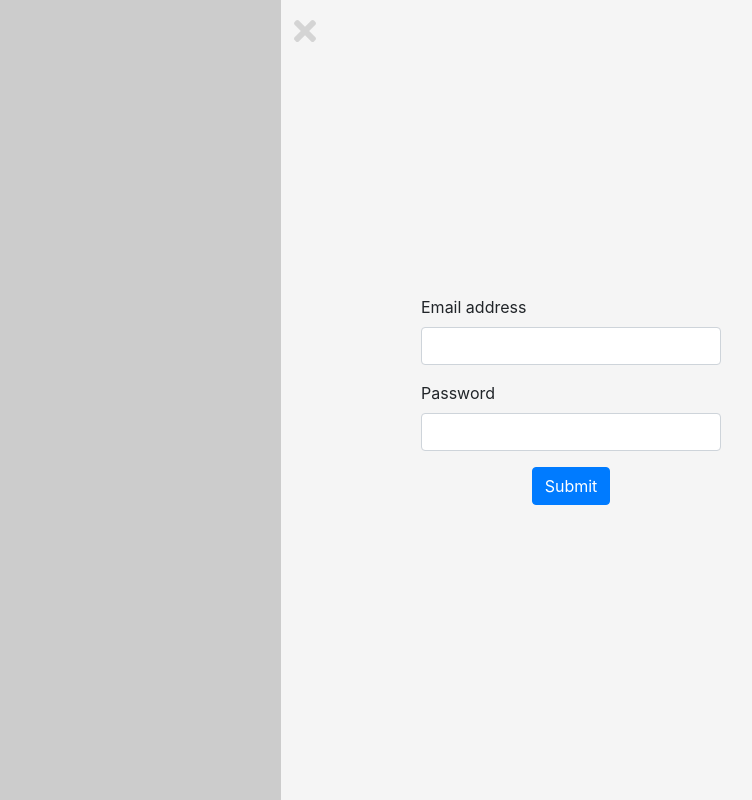
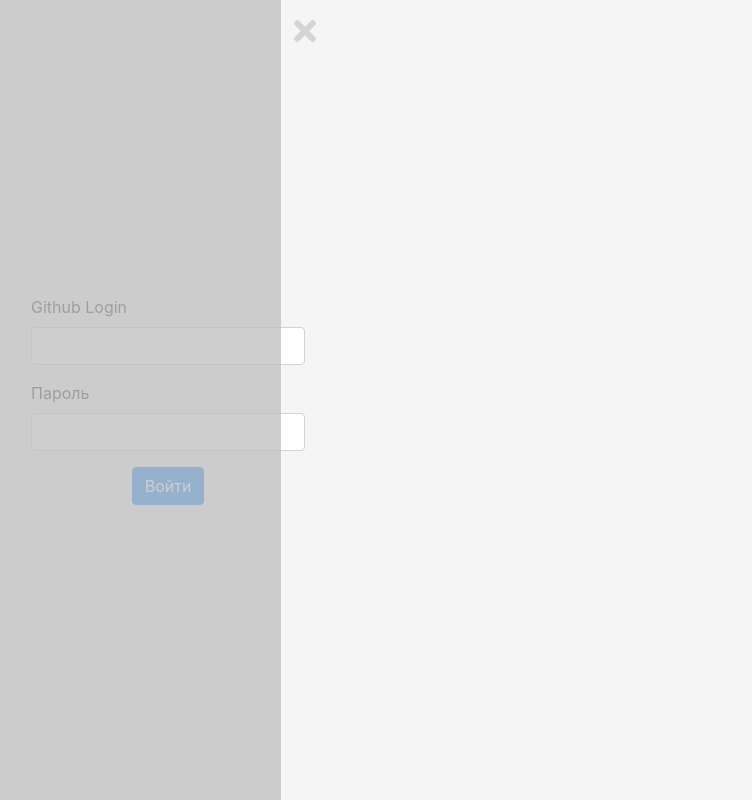
Before and after one commit to prr21/invoice_test, a React (Create React App) app: page / in a window 1280 px wide. Shown: the whole page, without its empty margins (69-821 px from the left). Built offline with nearby package versions, Linux system fonts and the light colour scheme.

Commit message:
Валидация формы

```diff
--- a/src/components/form/Form.js
+++ b/src/components/form/Form.js
@@ -1,25 +1,81 @@
-import React from 'react'
+import React, { useState } from 'react'
+import { Redirect } from 'react-router-dom'
+
+import { validPassword, checkLoginForExist } from '../../utils/validate'
 import './form.sass'
 
-function Form(){
+function Form({ logged, logIn }){
+
+  const [userStatus, sendUserStatus] = useState({value: ''})
+  const [passwordStatus, sendPasswordStatus] = useState({value: ''})
+
+  const submitHandler = async event => {
+    event.preventDefault()
+
+    const userResponse = await checkLoginForExist(userStatus.value)
+
+    if (userResponse.exist && passwordStatus.valid){
+      logIn(userResponse.userData)
+    }
+    sendUserStatus(userResponse)
+  }
+
+  const loginHandler = event => {
+    const value = event.target.value
+    sendUserStatus({value})
+  }
+
+  const passwordHandler = event => {
+    const value = event.target.value
+    const response = validPassword(value)
+
+    if (response.valid){
+      response.password = value
+    }
+    sendPasswordStatus(response)
+  }
+
+  if (logged) return <Redirect to="/"/>
 
   return (
-      <form className="form-signin">
+    <div className="content-center">
+      <form className="form-signin" onSubmit={submitHandler}>
+
         <div className="form-group">
-          <label htmlFor="exampleInputEmail1">Email address</label>
-          <input type="email" className="form-control" id="exampleInputEmail1" aria-describedby="emailHelp" />
-          {/* <small id="emailHelp" className="form-text text-muted">We'll never share your email with anyone else.</small> */}
+          <label htmlFor="login">Github Login</label>
+          <input
+            required
+            type="text" id="login"
+            className="form-control"
+            onChange={loginHandler}/>
+          <small id="password" className="form-text text-danger">
+            {userStatus.errorMsg}
+          </small>
         </div>
 
         <div className="form-group">
-          <label htmlFor="exampleInputPassword1">Password</label>
-          <input type="password" className="form-control" id="exampleInputPassword1" />
+          <label htmlFor="password">Пароль</label>
+          <input
+            required
+            className="form-control"
+            type="password" id="password"
+            onChange={passwordHandler}
+          />
+          <small id="password" className="form-text text-danger">
+            {passwordStatus.errorMsg}
+          </small>
         </div>
 
         <div className="text-center">
-          <button type="submit" className="btn btn-primary">Submit</button>
+          <button
+            type="submit"
+            className="btn btn-primary">
+              Войти
+          </button>
         </div>
+
       </form>
+    </div>
   )
 }
 
--- a/src/components/form/form.sass
+++ b/src/components/form/form.sass
@@ -3,3 +3,7 @@
   max-width: 330px
   padding: 15px
   margin: auto
+
+.content-center
+  height: 100vh
+  display: flex
```
